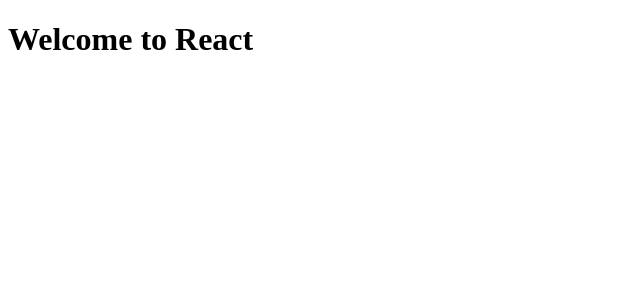
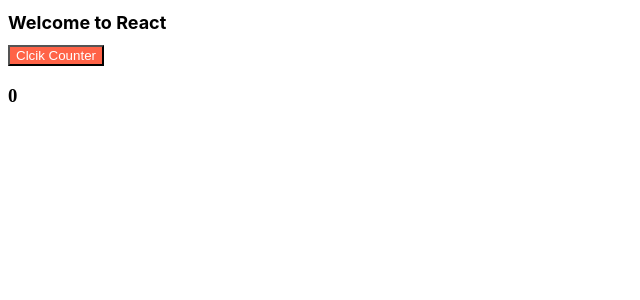
Before and after one commit to ge5rg2/react-for-beginners, a React (Create React App) app: page / in a window 1280 px wide. Shown: the top 300 px of the page, without its empty margins (0-640 px from the left). Built offline with nearby package versions, Linux system fonts and the light colour scheme.

Commit message:
useEffect

```diff
--- a/package.json
+++ b/package.json
@@ -6,6 +6,7 @@
     "@testing-library/jest-dom": "^5.16.1",
     "@testing-library/react": "^12.1.2",
     "@testing-library/user-event": "^13.5.0",
+    "prop-types": "^15.8.1",
     "react": "^17.0.2",
     "react-dom": "^17.0.2",
     "react-scripts": "5.0.0",
--- a/src/App.js
+++ b/src/App.js
@@ -1,7 +1,11 @@
+import Button from "./Button";
+import styles from "./App.module.css";
+
 function App() {
   return (
     <div>
-      <h1>Welcome to React</h1>
+      <h1 className={styles.title}>Welcome to React</h1>
+      <Button text={"Clcik Counter"} />
     </div>
   );
 }
--- /dev/null
+++ b/src/App.module.css
@@ -0,0 +1,5 @@
+.title {
+  font-family: -apple-system, BlinkMacSystemFont, "Segoe UI", Roboto, Oxygen,
+    Ubuntu, Cantarell, "Open Sans", "Helvetica Neue", sans-serif;
+  font-size: 18px;
+}
--- /dev/null
+++ b/src/Button.js
@@ -0,0 +1,28 @@
+import PropTypes from "prop-types";
+import { useState, useEffect } from "react";
+import styles from "./Button.module.css";
+
+const Button = ({ text }) => {
+  const [counter, setCounter] = useState(0);
+  const onClick = () => {
+    setCounter((prev) => prev + 1);
+    console.log("render");
+  };
+  useEffect(() => {
+    console.log("just once");
+  }, []);
+  return (
+    <div>
+      <button onClick={onClick} className={styles.btn}>
+        {text}
+      </button>
+      <h3>{counter}</h3>
+    </div>
+  );
+};
+
+Button.propTypes = {
+  text: PropTypes.string.isRequired,
+};
+
+export default Button;
--- /dev/null
+++ b/src/Button.module.css
@@ -0,0 +1,4 @@
+.btn {
+  color: white;
+  background-color: tomato;
+}
```
Also changed, not shown: 1 other file (tests, documents, lock files or other folders).
